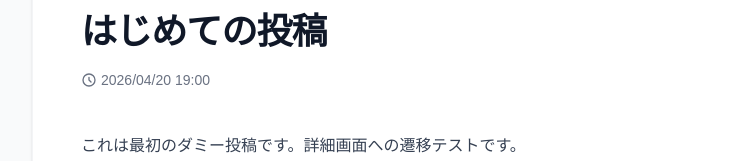
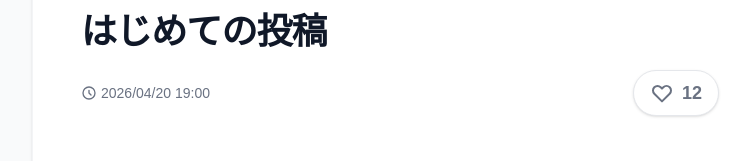
Before and after one commit to 2026PBL1-A/2026PBL1-A-2026PBL1_A_front, a Next.js app: page /post/1 in a window 1280 px wide. Shown: the part 272-433 px from the top of the page, without its empty margins (240-990 px from the left). Built offline with nearby package versions, Linux system fonts and the light colour scheme; no server answers.

Commit message:
制作物投稿評価

```diff
--- /dev/null
+++ b/app/components/LikeButton.tsx
@@ -0,0 +1,84 @@
+"use client";
+
+import { useState } from "react";
+import { isUsingBackend } from "@/lib/api";
+
+interface LikeButtonProps {
+  postId: string;
+  initialLikes: number;
+}
+
+export default function LikeButton({ postId, initialLikes }: LikeButtonProps) {
+  const [likes, setLikes] = useState(initialLikes);
+  const [hasLiked, setHasLiked] = useState(false);
+  const [isLoading, setIsLoading] = useState(false);
+
+  const handleLike = async () => {
+    // すでに「いいね」している場合は解除、していない場合は追加
+    const newHasLiked = !hasLiked;
+    const newLikes = newHasLiked ? likes + 1 : likes - 1;
+
+    // UIを即時反映（オプティミスティックUI）
+    setHasLiked(newHasLiked);
+    setLikes(newLikes);
+    setIsLoading(true);
+
+    try {
+      if (isUsingBackend()) {
+        const token = localStorage.getItem("access_token");
+        const headers: Record<string, string> = {
+          "Content-Type": "application/json",
+        };
+        if (token) {
+          headers["Authorization"] = `Bearer ${token}`;
+        }
+
+        // バックエンドとの通信（仕様が決まるまでのダミーエンドポイント）
+        // ※バックエンドの仕様に合わせて変更してください（例: POST /api/posts/{id}/like）
+        const response = await fetch(`/api/posts/${postId}/like`, {
+          method: newHasLiked ? "POST" : "DELETE",
+          headers,
+        });
+
+        if (!response.ok) {
+          throw new Error("評価の更新に失敗しました");
+        }
+      } else {
+        // ローカルダミー環境の場合はコンソール出力のみ
+        console.info(`[LikeButton] ${newHasLiked ? "評価しました" : "評価を取り消しました"} (Post ID: ${postId})`);
+      }
+    } catch (error) {
+      console.error("[LikeButton] エラー:", error);
+      // エラー時は元の状態に戻す
+      setHasLiked(!newHasLiked);
+      setLikes(likes);
+      alert("評価の更新に失敗しました。もう一度お試しください。");
+    } finally {
+      setIsLoading(false);
+    }
+  };
+
+  return (
+    <button
+      onClick={handleLike}
+      disabled={isLoading}
+      className={`group flex items-center gap-2 px-4 py-2 rounded-full font-bold transition-all shadow-sm border ${hasLiked
+          ? "bg-pink-50 border-pink-200 text-pink-600"
+          : "bg-white border-gray-200 text-gray-500 hover:bg-gray-50 hover:border-pink-200 hover:text-pink-500"
+        }`}
+    >
+      <svg
+        className={`w-6 h-6 transition-transform group-hover:scale-110 ${hasLiked ? "fill-current" : "fill-none stroke-current stroke-2"
+          }`}
+        viewBox="0 0 24 24"
+      >
+        <path
+          strokeLinecap="round"
+          strokeLinejoin="round"
+          d="M4.318 6.318a4.5 4.5 0 000 6.364L12 20.364l7.682-7.682a4.5 4.5 0 00-6.364-6.364L12 7.636l-1.318-1.318a4.5 4.5 0 00-6.364 0z"
+        />
+      </svg>
+      <span className="text-lg">{likes}</span>
+    </button>
+  );
+}
--- a/app/data/dummyPosts.ts
+++ b/app/data/dummyPosts.ts
@@ -5,6 +5,7 @@ export type Post = {
   imageUrl?: string;
   type: "creation" | "question"; // 制作物か質問か
   created_at?: string; // 投稿日時
+  likes?: number; // 評価数（いいねなど）
 };
 
 export const dummyPosts: Post[] = [
@@ -14,6 +15,7 @@ export const dummyPosts: Post[] = [
     content: "これは最初のダミー投稿です。詳細画面への遷移テストです。\n\n改行も含めてきちんと表示されるか確認します。",
     type: "creation",
     created_at: "2026-04-20T10:00:00Z",
+    likes: 12,
   },
   {
     id: "2",
@@ -21,6 +23,7 @@ export const dummyPosts: Post[] = [
     content: "ダミーデータを使って一覧画面と詳細画面を作成していますが、ルーティングでエラーが出ます。解決方法を教えてください。",
     type: "question",
     created_at: "2026-04-25T14:30:00Z",
+    likes: 3,
   },
   {
     id: "3",
@@ -28,6 +31,7 @@ export const dummyPosts: Post[] = [
     content: "UIの作成が順調に進んでいます。\nTailwind CSSを利用してレスポンシブな画面を作成する予定です。",
     type: "creation",
     created_at: "2026-04-28T09:15:00Z",
+    likes: 25,
   },
   {
     id: "4",
@@ -35,5 +39,6 @@ export const dummyPosts: Post[] = [
     content: "今日は一日ずっと開発に向き合ってました。最初は軽くバグ修正だけのつもりだったのに、気づいたら思っていたより根が深くて、結局ほぼ丸一日その対応に時間を使うことに…。最初に気になっていたのは、投稿一覧からコメントを開いたときの挙動で、どうも状態管理がうまくいっていない感じでした。フロント側の処理かなと思って確認していたら、実はAPIのレスポンスの構造とフロントの受け取り方が微妙にズレていて、それが原因で表示が崩れていたみたいです。一箇所直したら終わり、と思っていたのに、関連して別の部分でも同じような問題が出てきて、結局リファクタリングする流れに。こういう「ついでに直す」が積み重なると、時間が一気に溶けていくのが怖いところですね…。途中でUIも少し触って、コメントボタンにホバーしたときにアンダーバーが出るように調整してみました。細かい部分だけど、こういうところが使いやすさに地味に効いてくる気がします。あと、コメント入力欄もボタン押下でその場に展開されるように変更してみて、少しだけそれっぽくなってきました。夕方くらいにはだいぶ形になってきて、動作も安定してきたので一安心。ただ、まだログアウト時の確認モーダルとか、細かいUX周りは詰めきれていないので、明日はそのあたりを進める予定です。毎回思うけど、最初に想定していた作業時間と実際にかかる時間のズレがすごい…。でもその分ちゃんと理解は深まってる気がするので、これはこれで必要なプロセスなのかもしれないですね。とりあえず今日はここまで。少しずつでも前に進んでる実感があると、やっぱり楽しいです。",
     type: "creation",
     created_at: "2026-04-29T18:45:00Z",
+    likes: 42,
   },
 ];
--- a/app/post/[id]/page.tsx
+++ b/app/post/[id]/page.tsx
@@ -2,6 +2,7 @@ import { dummyPosts } from "@/app/data/dummyPosts";
 import Link from "next/link";
 import { notFound } from "next/navigation";
 import CommentSection from "@/app/components/CommentSection";
+import LikeButton from "@/app/components/LikeButton";
 import { isUsingBackend } from "@/lib/api";
 import { formatDate } from "@/lib/formatDate";
 
@@ -94,7 +95,8 @@ export default async function PostDetailPage({
               </h1>
 
               {/* メタデータ */}
-              <div className="flex items-center text-gray-500 text-sm">
+              <div className="flex items-center justify-between text-gray-500 text-sm">
+                <div className="flex items-center">
                   {(post.createdAt || post.created_at) && (
                     <div className="flex items-center mr-4">
                       <svg className="w-4 h-4 mr-1" fill="none" stroke="currentColor" viewBox="0 0 24 24"><path strokeLinecap="round" strokeLinejoin="round" strokeWidth="2" d="M12 8v4l3 3m6-3a9 9 0 11-18 0 9 9 0 0118 0z"></path></svg>
@@ -102,6 +104,12 @@ export default async function PostDetailPage({
                         {formatDate(post.createdAt || post.created_at)}
                       </time>
                     </div>
+                  )}
+                </div>
+
+                {/* 評価（いいね）ボタン：制作物の場合のみ表示 */}
+                {post.type === 'creation' && (
+                  <LikeButton postId={post.id} initialLikes={post.likes ?? 0} />
                 )}
               </div>
             </header>
```
Also changed, not shown: app/itiran/page.tsx (+50 -4 lines). Lines whose indentation alone changed are shown as unchanged.
